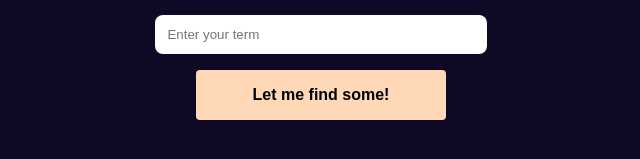
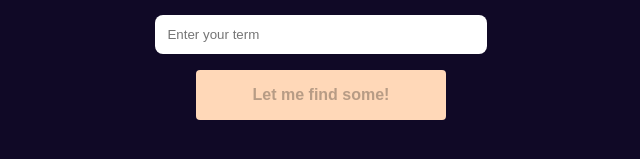
Before and after one commit to manduulya/randow-jokes, a React (Create React App) app: page /search in a window 1280 px wide. Shown: the part 479-638 px from the top of the page, without its empty margins (319-959 px from the left). Built offline with nearby package versions, Linux system fonts and the light colour scheme.

Commit message:
search form submit handled

```diff
--- a/src/Components/SearchJokes.css
+++ b/src/Components/SearchJokes.css
@@ -22,3 +22,8 @@
 .li-box:nth-child(even) {
     background-color: rgba(255, 255, 255, .8);
 }
+.disabled {
+    pointer-events: none;
+    background-color: #cccccc !important;
+    color: #666666 !important;
+}
--- a/src/Components/SearchJokes.js
+++ b/src/Components/SearchJokes.js
@@ -15,9 +15,9 @@ export default class SearchJokes extends React.Component {
         let userValue = e.currentTarget.value;
         this.setState({ userInput: userValue })
     }
-    handleSearch = () => {
+    handleSearch = (e) => {
+        e.preventDefault();
         const { userInput } = this.state;
-        console.log(userInput)
         const searchURL = (`https://icanhazdadjoke.com/search?term=${userInput}`);
         const options = {
             method: 'GET',
@@ -29,17 +29,16 @@ export default class SearchJokes extends React.Component {
             .then(res => res.json())
             .then(data => {
                 this.setState({ jokes: data.results })
-                console.log(this.state.jokes);
             })
     }
 
     render() {
-        const { jokes } = this.state;
+        const { jokes, userInput } = this.state;
         return (
             <form>
                 <input type='text' placeholder='Enter your term' id='search-input' className='search-input' onChange={this.handleChange} required />
                 <br />
-                <button type='submit' id='button' onClick={this.handleSearch}>Let me find some!</button>
+                <button type='submit' id='button' disabled={!userInput} onClick={this.handleSearch}>Let me find some!</button>
                 <ul className='result-ul'>
                     {jokes.map((joke) => (
                         <li className='li-box' key={joke.id}>{joke.joke}</li>
```
